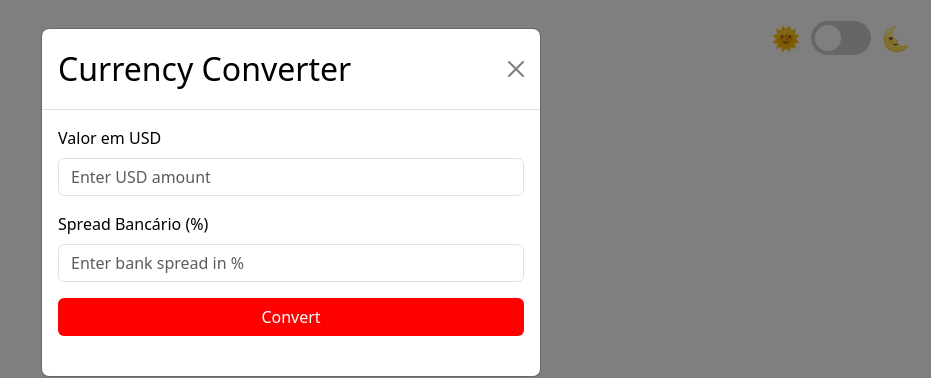
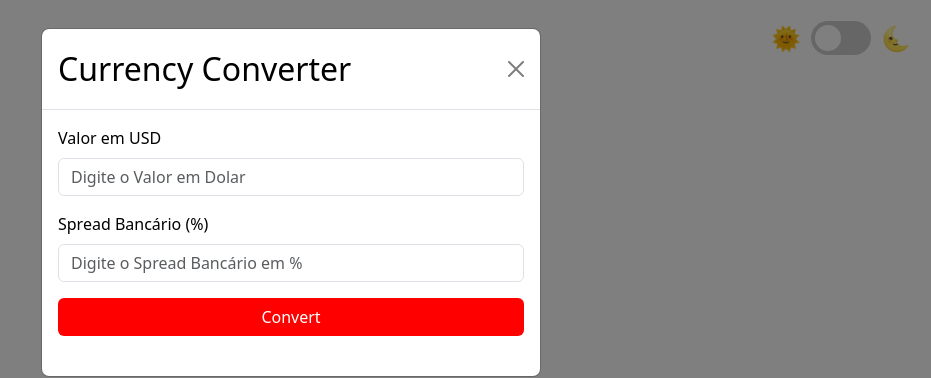
Before and after one commit to SavantBinaryCode/usd_to_brl_converter, a plain HTML site: page index.html in a window 1280 px wide. Both pictures are taken after a click on the button "Abrir Conversor". Shown: the top 378 px of the page, without its empty margins (349-1280 px from the left). Drawn offline with nearby package versions, Linux system fonts and the light colour scheme.

Commit message:
some adjustments

```diff
--- a/index.html
+++ b/index.html
@@ -51,11 +51,11 @@
           <form id="converterForm">
             <div class="mb-3">
               <label for="usdAmount" class="form-label">Valor em USD</label>
-              <input type="number" class="form-control" id="usdAmount" placeholder="Enter USD amount">
+              <input type="number" class="form-control" id="usdAmount" placeholder="Digite o Valor em Dolar">
             </div>
             <div class="mb-3">
               <label for="bankSpread" class="form-label">Spread Bancário (%)</label>
-              <input type="number" class="form-control" id="bankSpread" placeholder="Enter bank spread in %">
+              <input type="number" class="form-control" id="bankSpread" placeholder="Digite o Spread Bancário em %">
             </div>
             <button type="submit" class="btn btn-invalid w-100">Convert</button>
           </form>
```
